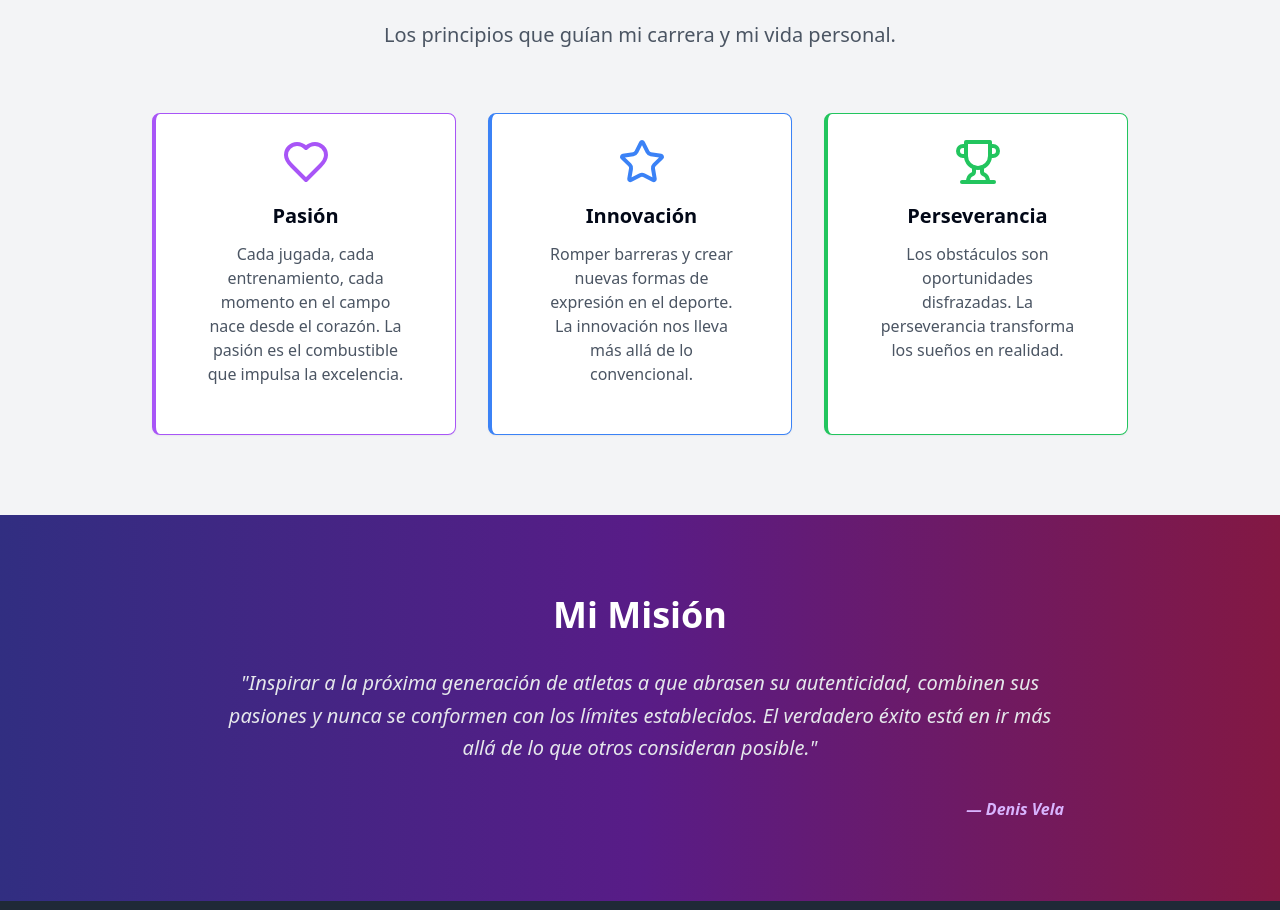
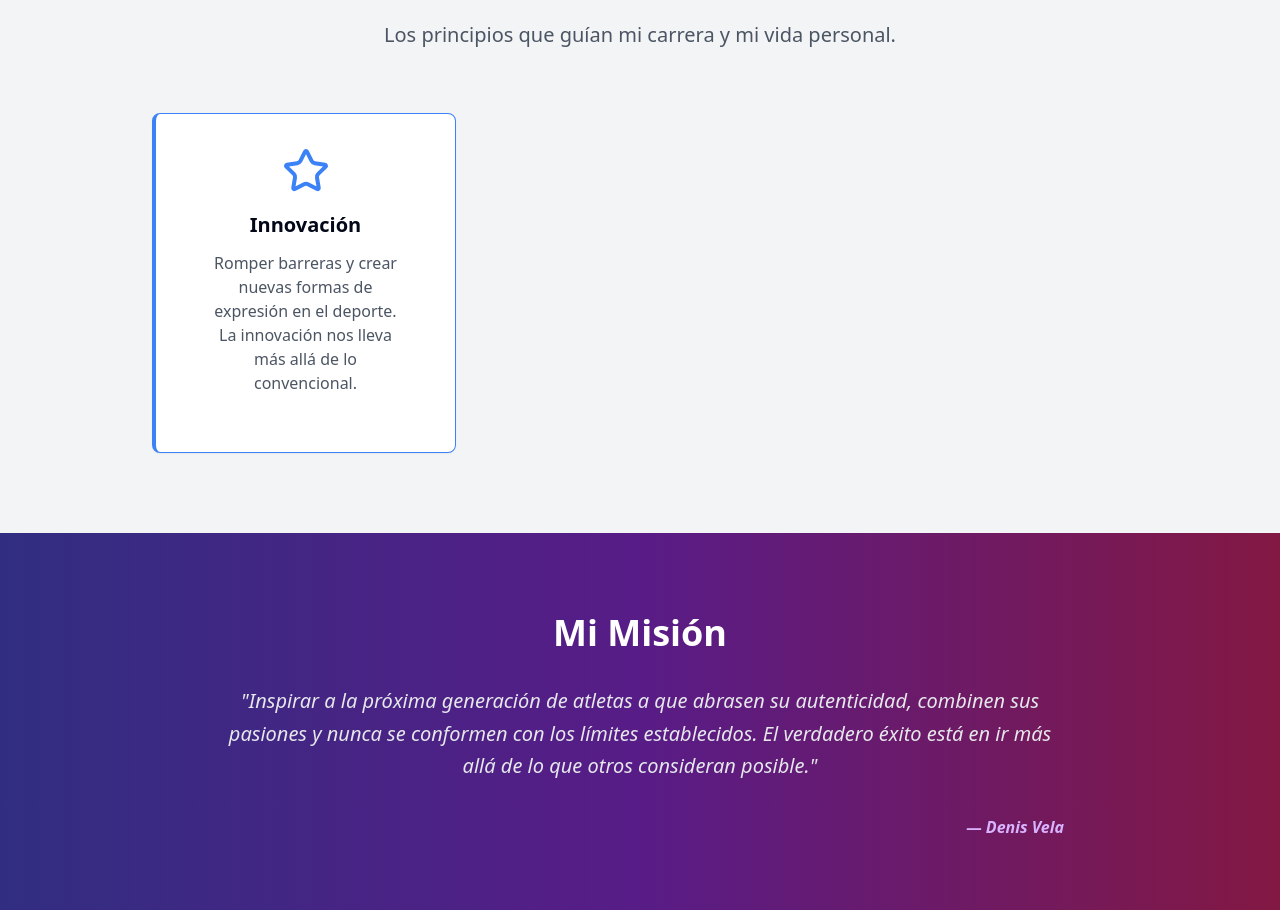
Before and after one commit to denisvela/web, a React (Vite) app: page /beyond in a window 1280 px wide. Shown: the part 1227-2137 px from the top of the page. Built offline with nearby package versions, Linux system fonts and the light colour scheme.

Commit message:
Visual edit in Lovable
Edited UI in Lovable

```diff
--- a/src/pages/Beyond.tsx
+++ b/src/pages/Beyond.tsx
@@ -1,13 +1,10 @@
-
 import React from 'react';
 import { Button } from "@/components/ui/button";
 import { Card, CardContent } from "@/components/ui/card";
 import { Star, Heart, Trophy } from 'lucide-react';
 import { Link } from 'react-router-dom';
-
 const Beyond = () => {
-  return (
-    <div className="min-h-screen bg-gray-900 text-white pt-16">
+  return <div className="min-h-screen bg-gray-900 text-white pt-16">
       {/* Hero Section */}
       <section className="py-20 bg-gradient-to-br from-purple-900 via-blue-900 to-indigo-900">
         <div className="max-w-5xl mx-auto px-6">
@@ -46,11 +43,7 @@ const Beyond = () => {
             </div>
             <div className="relative">
               <div className="aspect-square bg-gradient-to-br from-purple-600/20 to-pink-600/20 rounded-lg overflow-hidden">
-                <img
-                  src="/lovable-uploads/f68ceb52-d483-44d1-8709-302444ea3955.png"
-                  alt="Nitra stadium"
-                  className="w-full h-full object-cover"
-                />
+                <img src="/lovable-uploads/f68ceb52-d483-44d1-8709-302444ea3955.png" alt="Nitra stadium" className="w-full h-full object-cover" />
               </div>
               <p className="text-center text-sm text-gray-400 mt-2">Nitra stadium</p>
             </div>
@@ -71,18 +64,9 @@ const Beyond = () => {
           </div>
 
           <div className="grid grid-cols-1 md:grid-cols-3 gap-8">
-            <Card className="p-6 text-center hover:shadow-lg transition-shadow border-l-4 border-purple-500">
-              <CardContent>
-                <Heart className="w-12 h-12 text-purple-500 mx-auto mb-4" />
-                <h3 className="text-xl font-bold mb-3">Pasión</h3>
-                <p className="text-gray-600">
-                  Cada jugada, cada entrenamiento, cada momento en el campo nace desde el corazón.
-                  La pasión es el combustible que impulsa la excelencia.
-                </p>
-              </CardContent>
-            </Card>
 
-            <Card className="p-6 text-center hover:shadow-lg transition-shadow border-l-4 border-blue-500">
+
+            <Card className="p-6 text-center hover:shadow-lg transition-shadow border-l-4 border-blue-500 px-[30px] py-[33px] my-0 mx-0">
               <CardContent>
                 <Star className="w-12 h-12 text-blue-500 mx-auto mb-4" />
                 <h3 className="text-xl font-bold mb-3">Innovación</h3>
@@ -93,16 +77,7 @@ const Beyond = () => {
               </CardContent>
             </Card>
 
-            <Card className="p-6 text-center hover:shadow-lg transition-shadow border-l-4 border-green-500">
-              <CardContent>
-                <Trophy className="w-12 h-12 text-green-500 mx-auto mb-4" />
-                <h3 className="text-xl font-bold mb-3">Perseverancia</h3>
-                <p className="text-gray-600">
-                  Los obstáculos son oportunidades disfrazadas. La perseverancia
-                  transforma los sueños en realidad.
-                </p>
-              </CardContent>
-            </Card>
+
           </div>
         </div>
       </section>
@@ -148,8 +123,6 @@ const Beyond = () => {
           </div>
         </div>
       </section>
-    </div>
-  );
+    </div>;
 };
-
 export default Beyond;
```
